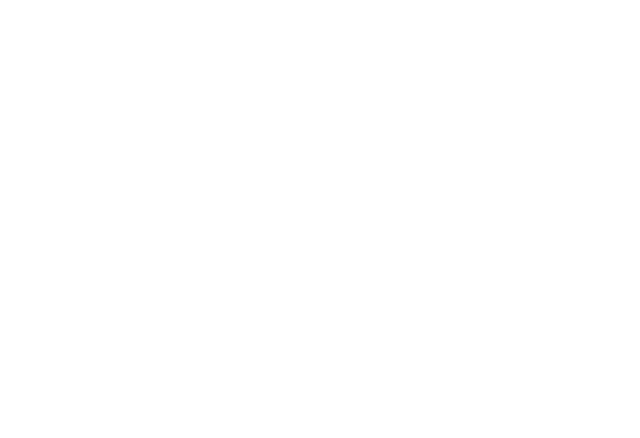
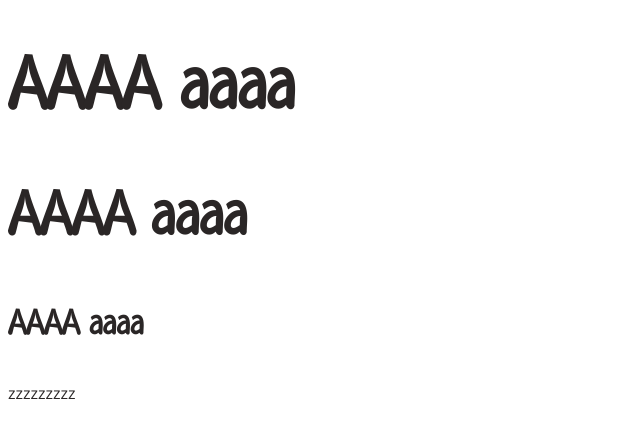
Before and after one commit to xegrassa/layout-designer-project-lvl1, a website: page src/index.html in a window 1280 px wide. Shown: the whole page, without its empty margins (0-640 px from the left). Drawn offline with Linux system fonts and the light colour scheme.

Commit message:
Add Fonts

```diff
--- a/src/index.html
+++ b/src/index.html
@@ -5,10 +5,18 @@
     <meta name="viewport" content="width=device-width, initial-scale=1.0">
     <meta http-equiv="X-UA-Compatible" content="ie=edge">
     <title>Когнитивные искажения egrassa</title>
-
     <link rel="stylesheet" href="styles/style.css">
 </head>
+
 <body>
+<header></header>
+<main>
+  <h1>AAAA aaaa</h1>
+  <h2>AAAA aaaa</h2>
+  <h3>AAAA aaaa</h3>
+  <p>zzzzzzzzz</p>
+</main>
+<footer></footer>
 
 </body>
 </html>
--- a/src/styles/style.css
+++ b/src/styles/style.css
@@ -1 +1,47 @@
 /** CSS STYLE **/
+@font-face {
+  font-family: Open Sans; /* Гарнитура шрифта */
+  src: url(../../fonts/OpenSans-VariableFont_wdth,wght.ttf); /* Путь к файлу со шрифтом */
+}
+
+@font-face {
+  font-family: Neucha; /* Гарнитура шрифта */
+  src: url(../../fonts/Neucha-Regular.ttf); /* Путь к файлу со шрифтом */
+}
+
+:root {
+  --white: #ffffff;
+  --transparent-white: #d7ccc0;
+  --light: #f5f4f0;
+  --base: #fe8a02;
+  --dark-base: #42413c;
+  --dark: #2a2626;
+  --transparent-dark: #908d8b;
+  --brown: #b09a81;
+  --blue: #1085c5;
+}
+
+body {
+  color: #2a2626;
+
+  font: 16px/1.6em 'Open Sans', sans-serif;
+}
+
+
+h1 {
+  font-size: 72px;
+  font-family: 'Neucha', sans-serif;
+  line-height: 1.2em;
+}
+
+h2 {
+  font-size: 60px;
+  font-family: 'Neucha', sans-serif;
+  line-height: 1.2em;
+}
+
+h3 {
+  font-size: 34px;
+  font-family: 'Neucha', sans-serif;
+  line-height: 1.2em;
+}
```
Also changed, not shown: fonts/Neucha-Regular.ttf (added), fonts/OpenSans-Italic-VariableFont_wdth,wght.ttf (added), fonts/OpenSans-VariableFont_wdth,wght.ttf (added).
